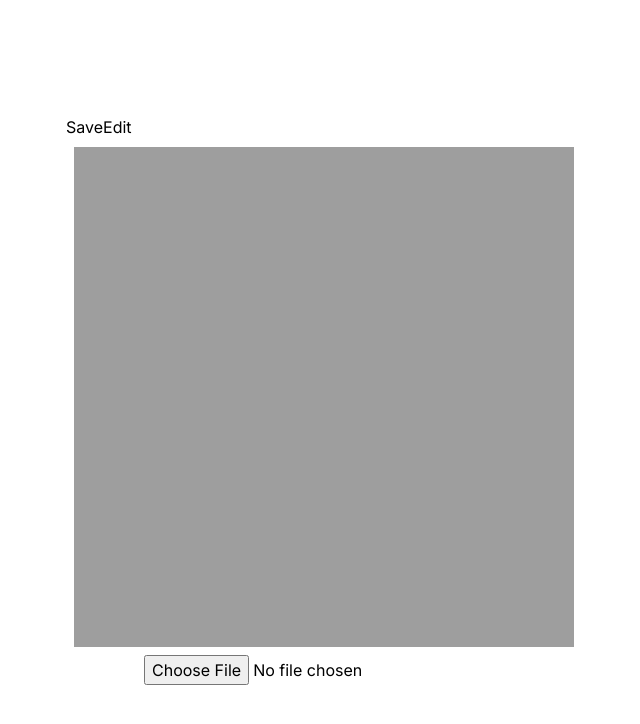
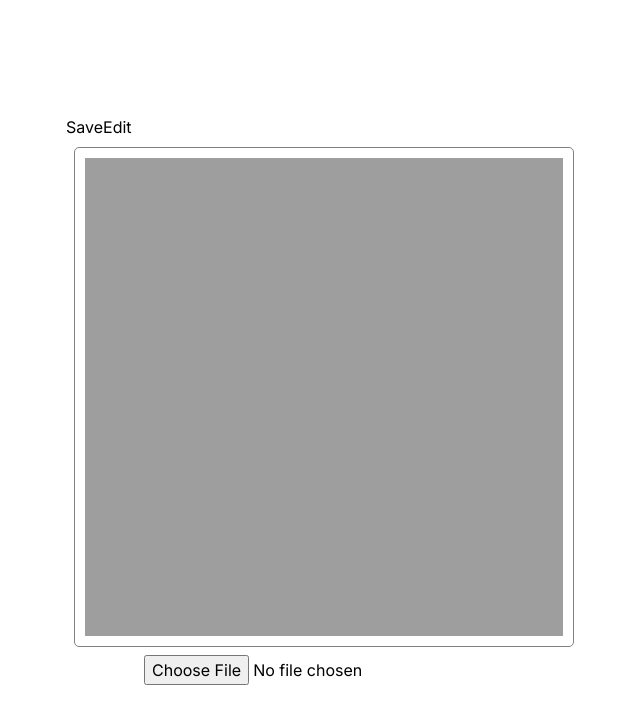
Before and after one commit to sauravhathi/t-shirt-customization, a Next.js app: page / in a window 1280 px wide. Shown: the top 724 px of the page, without its empty margins (324-964 px from the left). Built offline with nearby package versions, Linux system fonts and the light colour scheme.

Commit message:
Update globals.css

```diff
--- a/src/app/globals.css
+++ b/src/app/globals.css
@@ -1,3 +1,26 @@
 @tailwind base;
 @tailwind components;
 @tailwind utilities;
+
+.konvajs-content {
+    border: 1px solid gray;
+    border-radius: 5px;
+    width: fit-content !important;
+    height: 400px;
+}
+
+canvas {
+    padding: 10px !important;
+    position: relative !important;
+    top: 0;
+    left: 0;
+    width: auto !important;
+    height: 100% !important;
+}
+
+#front,#back {
+    width: fit-content;
+    height: auto;
+    background-color: #fff;
+    overflow: hidden;
+}
```
